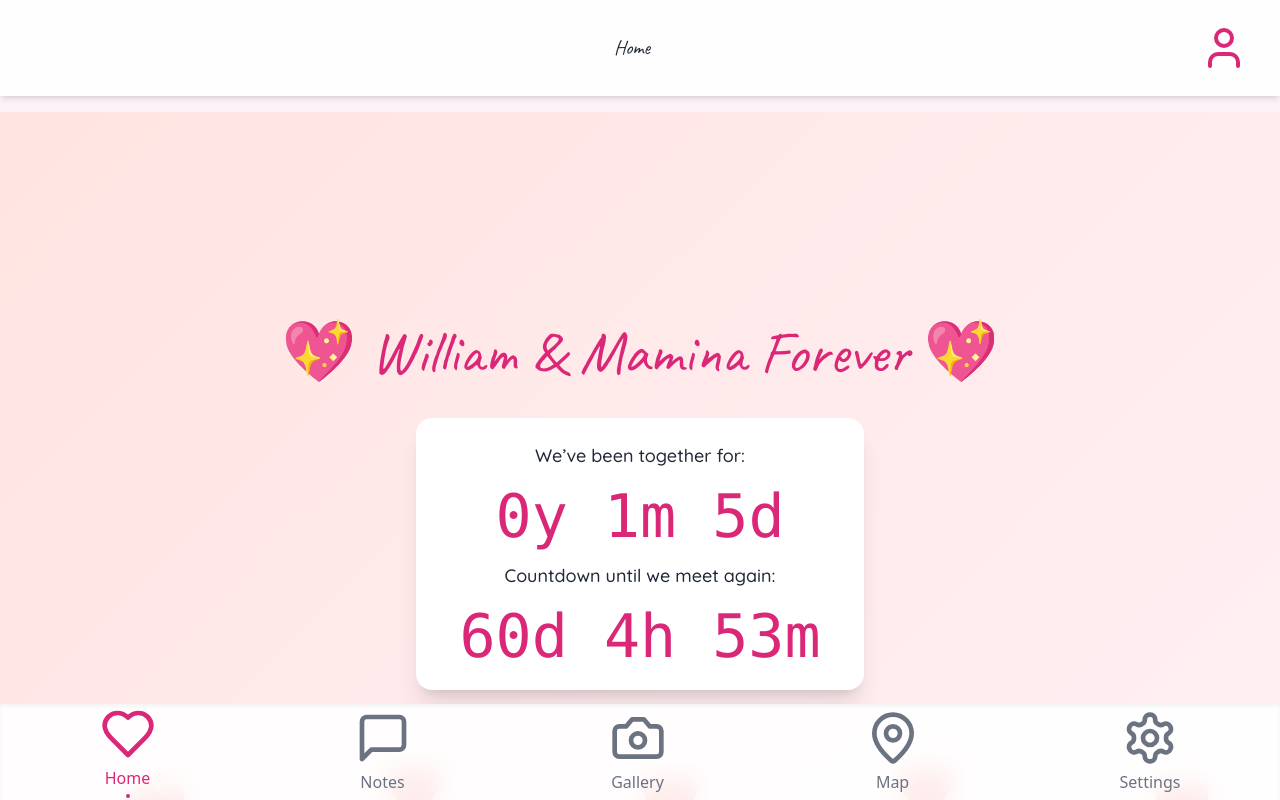
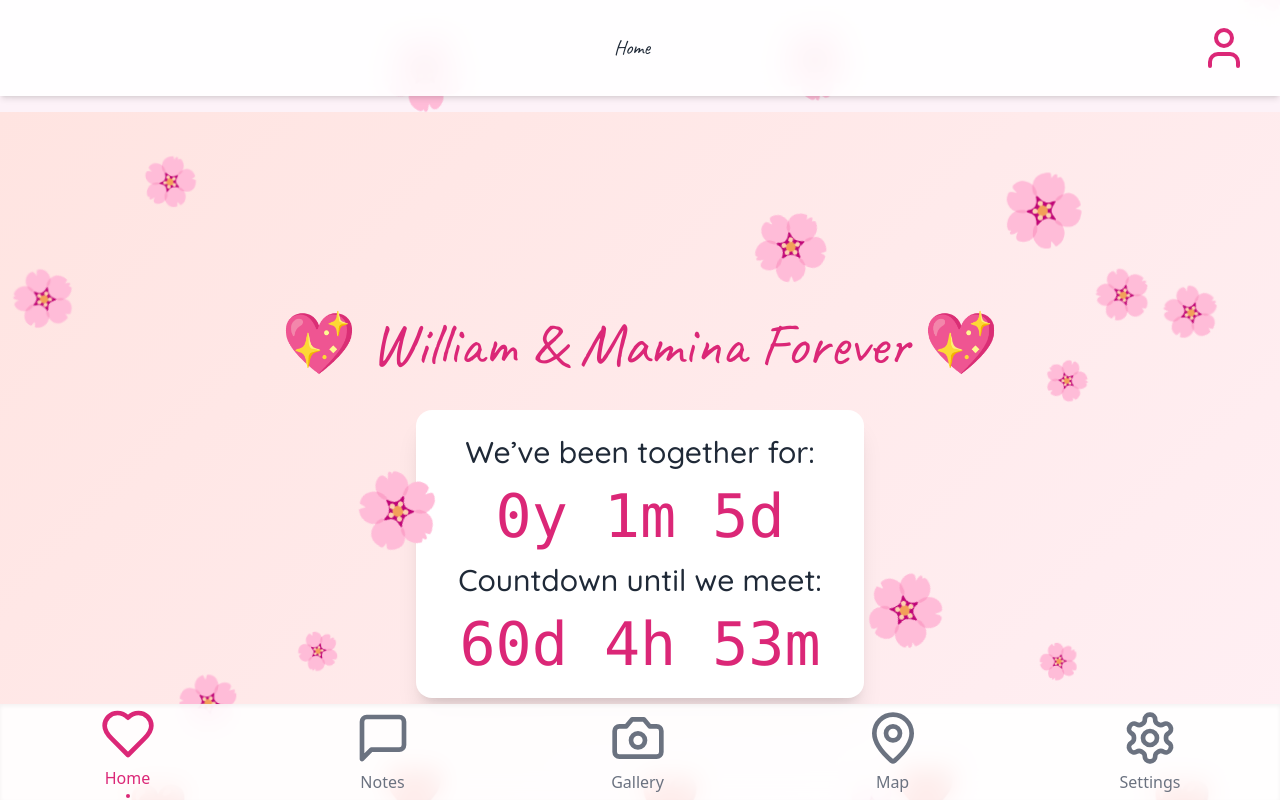
Before and after one commit to ui8966/WilliamAndMaminaForever-website, a React (Vite) app in the folder william-and-mamina-forever/: page / in a window 1280 px wide. Built offline with nearby package versions, Linux system fonts and the light colour scheme.

Commit message:
Made some text bigger.
and added “falling cherry blossoms” effect

```diff
--- a/william-and-mamina-forever/index.html
+++ b/william-and-mamina-forever/index.html
@@ -11,7 +11,7 @@
     rel="stylesheet">
 
   <!-- 2️⃣ Tailwind via CDN with custom theme extensions -->
-  <script src="https://cdn.tailwindcss.com"></script>
+<script src="https://cdn.tailwindcss.com"></script>
   <script>
     tailwind.config = {
       theme: {
@@ -23,21 +23,31 @@
           backgroundImage: {
             'pink-gradient': 'linear-gradient(135deg, #ffe4e1, #fff0f5)',
           },
-          animation: {
-            'float-hearts': 'float 6s ease-in-out infinite',
-            'bounce-slow': 'bounce 2s infinite',
-          },
           keyframes: {
             float: {
               '0%, 100%': { transform: 'translateY(0)' },
-              '50%':    { transform: 'translateY(-20px)' },
+              '50%': { transform: 'translateY(-20px)' },
+            },
+            fall: {
+              '0%':   { transform: 'translateY(-10vh) rotate(0deg)' },
+              '100%': { transform: 'translateY(110vh) rotate(360deg)' },
             },
           },
+          animation: {
+            'float-hearts': 'float 6s ease-in-out infinite',
+            'bounce-slow':  'bounce 2s infinite'
+            },
         }
       }
     }
   </script>
 
+<style>
+    @keyframes fall {
+      0%   { transform: translateY(-10vh) rotate(0deg); }
+      100% { transform: translateY(110vh) rotate(360deg); }
+    }
+  </style>
 
 <body class="bg-pink-50 text-gray-800 font-sans">
   <div id="root"></div>
--- /dev/null
+++ b/william-and-mamina-forever/src/components/PetalBackground.tsx
@@ -0,0 +1,35 @@
+import React from 'react';
+
+export default function PetalBackground() {
+  // generate 20 petals
+  const petals = Array.from({ length: 20 });
+
+  return (
+    <div className="pointer-events-none fixed inset-0 overflow-hidden">
+      {petals.map((_, i) => {
+        const left     = Math.random() * 100;               // 0–100%
+        const size     = 2 + Math.random() * 3;             // 2–5 rem
+        const delay    = Math.random() * -15;               // start at random negative delay
+        const duration = 10 + Math.random() * 10;           // 10–20s fall
+
+        return (
+          <div
+            key={i}
+            className="absolute"
+            style={{
+              left:          `${left}%`,
+              fontSize:      `${size}rem`,
+              animationName: 'fall',
+              animationDuration: `${duration}s`,
+              animationDelay:    `${delay}s`,
+              animationTimingFunction: 'linear',
+              animationIterationCount: 'infinite',
+            }}
+          >
+            🌸
+          </div>
+        )
+      })}
+    </div>
+  );
+}
--- a/william-and-mamina-forever/src/pages/HomePage.tsx
+++ b/william-and-mamina-forever/src/pages/HomePage.tsx
@@ -3,23 +3,25 @@ import TogetherTimer from '../components/TogetherTimer'
 import CountdownTimer from '../components/CountdownTimer'
 import FloatingHearts from '../components/FloatingHearts'
 import TimerWithHoverHeart from '../components/TimerWithHoverHeart'
+import PetalBackground  from '../components/PetalBackground'
 
 export default function HomePage() {
   return (
     <div className="min-h-screen bg-pink-gradient flex flex-col items-center justify-center text-center p-4 font-body">
       <FloatingHearts />
+      <PetalBackground />
 
       <h1 className="text-4xl md:text-6xl font-heading text-pink-600 mb-6 animate-bounce-slow">
         💖 William & Mamina Forever 💖
       </h1>
 
       <div className="bg-white shadow-xl rounded-2xl p-6 w-full max-w-md space-y-4">
-        <p className="text-lg">We’ve been together for:</p>
+        <p className="text-2xl md:text-3xl font-body">We’ve been together for:</p>
         <TimerWithHoverHeart>
           <TogetherTimer />
         </TimerWithHoverHeart>
 
-        <p className="text-lg">Countdown until we meet again:</p>
+        <p className="text-2xl md:text-3xl font-body">Countdown until we meet:</p>
         <TimerWithHoverHeart>
           <CountdownTimer />
         </TimerWithHoverHeart>
```
